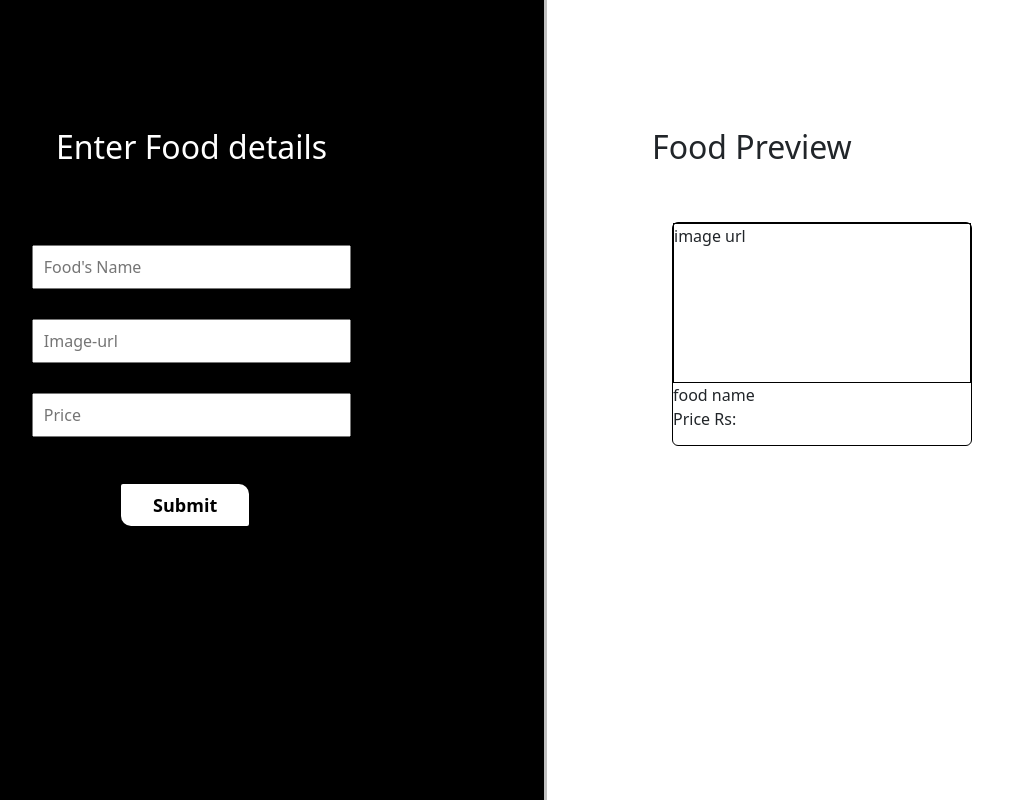
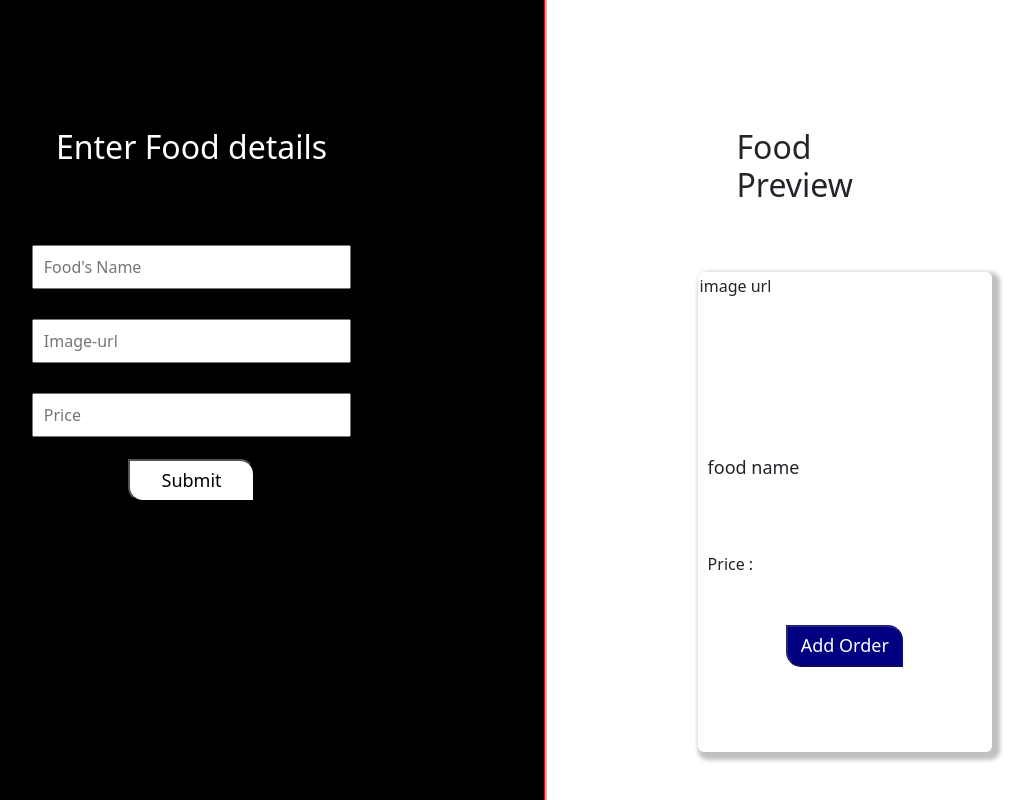
Before and after one commit to Outmoded-Programmer/Lab-5, a React (Create React App) app in the folder frontend/react-app/: page /addfood in a window 1280 px wide. Shown: the whole page, without its empty margins (96-1129 px from the left). Built offline with nearby package versions, Linux system fonts and the light colour scheme.

Commit message:
update frontend-post

```diff
--- a/frontend/react-app/src/Components/Form/FoodPost.css
+++ b/frontend/react-app/src/Components/Form/FoodPost.css
@@ -3,18 +3,17 @@
   margin: 0;
   box-sizing: border-box;
 }
-.post-food{
-    display: flex;
-}
+
 .data-entry {
   background-color: black;
   color: white;
-  width: 50%;
+  width: 40%;
   height: 100vh;
   border-right: 1px solid black;
   box-shadow: 0 0 0 3px silver;
   padding-top: 10%;
   /* margin-top: 5%; */
+  flex-basis: 50%;
   text-align: center;
 }
 .foodPost-heading {
@@ -32,52 +31,116 @@
   margin: 15px 20%;
 }
 .submit-btn {
-  border: 1px solid transparent;
-  font-weight: 600;
+  position: relative;
+  width: 20%;
+  margin: 1% 5% 1% 35%;
+  padding: 1% 3%;
+  border-radius: 0px 15px 0px 15px;
+  background-color: #fff;
   color: black;
-  background-color: white;
   font-size: 18px;
-  padding: 1% 3%;
-  margin-top: 5%;
-  margin-left: 34%;
-  border-radius: 2px 10px 2px 10px;
-  position: relative;
+  font-weight: 500;
   overflow: hidden;
-  width: 20%;
 }
 .submit-btn::before {
   content: "";
   position: absolute;
+  top: 0;
   right: 100%;
-  top: 0;
   background-color: #000080;
   width: 100%;
-  z-index: -9999;
   height: 100%;
-  transition: right 0.4s ease-in-out;
-  color: white;
+  z-index: -9990;
+  transition: right 1s ease-in-out;
 }
 .submit-btn:hover::before {
   right: 0;
 }
 .submit-btn:hover {
   color: white;
-  z-index: 9;
+  z-index: 10;
 }
 
-.side-preview{
-    margin-top: 10%;
-    margin-left: 10%;
+.side-preview {
+  padding-top: 10%;
+  /* margin-left: 18%; */
+  flex-basis: 30%;
+  border-left: 1px solid red;
 }
-.card{
-    border: 1px solid black;
-    margin-top: 28%;
-    padding: 0 0 7%;
-    width: 150%;
+.card-h2{
+  margin-left: 50%;
 }
-.image-preview{
-    margin: 0px;
-    border: 1px solid  black;
-    width: 100%;
-    height: 20vh;
+.card {
+  border: 1px solid transparent;
+  top: 34%;
+  left: 62%;
+  padding: 0 0 ;
+  width: 23%;
+  height: 60vh;
+  box-shadow: 4px 4px 4px 4px silver  ;
+  position: absolute;
 }
+.image-preview {
+  margin: 0px;
+  border: 1px solid transparent;
+  position: relative;
+  width: 100%;
+  height: 20vh;
+  padding: 0 0 8px;
+  margin-bottom: 2%;
+}
+.price-preview{
+  z-index: 10000;
+  border: 1px solid transparent;
+  padding: 10px 8px;
+  height: 15%;
+  margin-top: 5%;
+  margin-bottom: 3%;
+}
+.price-preview h3{
+  font-size: 16px;
+  font-weight: 500;
+  position: relative;
+
+
+
+}
+.name-preview {
+  position: relative;
+
+  padding: 6px 8px;
+  margin: 8px 0px;
+  border: 1px solid transparent;
+  font-size: 18px;
+  height: 15%;
+}
+.addFood-btn {
+  position: relative;
+  width: 40%;
+  margin: 1% 5% 1% 30%;
+  padding: 2% 3%;
+  border-radius: 0px 15px 0px 15px;
+  background-color: #000080;
+  color: white;
+  font-size: 18px;
+  font-weight: 500;
+  overflow: hidden;
+}
+.addFood-btn::before {
+  content: "";
+  position: absolute;
+  top: 100%;
+  right: 0;
+  background-color: black;
+  width: 100%;
+  height: 100%;
+  z-index: -9990;
+  transition: top 1s ease-in-out;
+}
+.addFood-btn:hover::before {
+  top: 0;
+}
+.addFood-btn:hover {
+  color: #fff;
+  z-index: 10;
+}
--- a/frontend/react-app/src/Components/Form/FoodPost.jsx
+++ b/frontend/react-app/src/Components/Form/FoodPost.jsx
@@ -54,7 +54,7 @@ const FoodPost = () => {
   };
   return (
     <>
-      <div className="post-food">
+      <div className="d-flex flex-wrap">
         <div className="data-entry">
           <h2 className="foodPost-heading">Enter Food details</h2>
           <form className="form-data" action="" onSubmit={handleSubmit}>
@@ -89,11 +89,11 @@ const FoodPost = () => {
           <ToastContainer />
         </div>
         <div className="side-preview">
-          <h2 className="foodPost-heading">Food Preview</h2>
+          <h2 className="foodPost-heading card-h2">Food Preview</h2>
           <div className="card">
             <div className="image-preview">
               {foodItem.image ? (
-                <img src={foodItem.image} alt="food-image" />
+                <img src={foodItem.image} alt="food-image" width={"100%"} height={"100%"} className="rounded-top"/>
               ) : (
                 "image url"
               )}
@@ -107,11 +107,12 @@ const FoodPost = () => {
             </div>
             <div className="price-preview">
               {foodItem.price ? (
-                <h3 className="food-price">{foodItem.price}</h3>
+                <h3 className="food-price">Rs.{foodItem.price}</h3>
               ) : (
-                `Price Rs:${foodItem.price}`
+               `Price :${foodItem.price}`
               )}
             </div>
+            <button className="addFood-btn" disabled>Add Order</button>
           </div>
         </div>
       </div>
```
